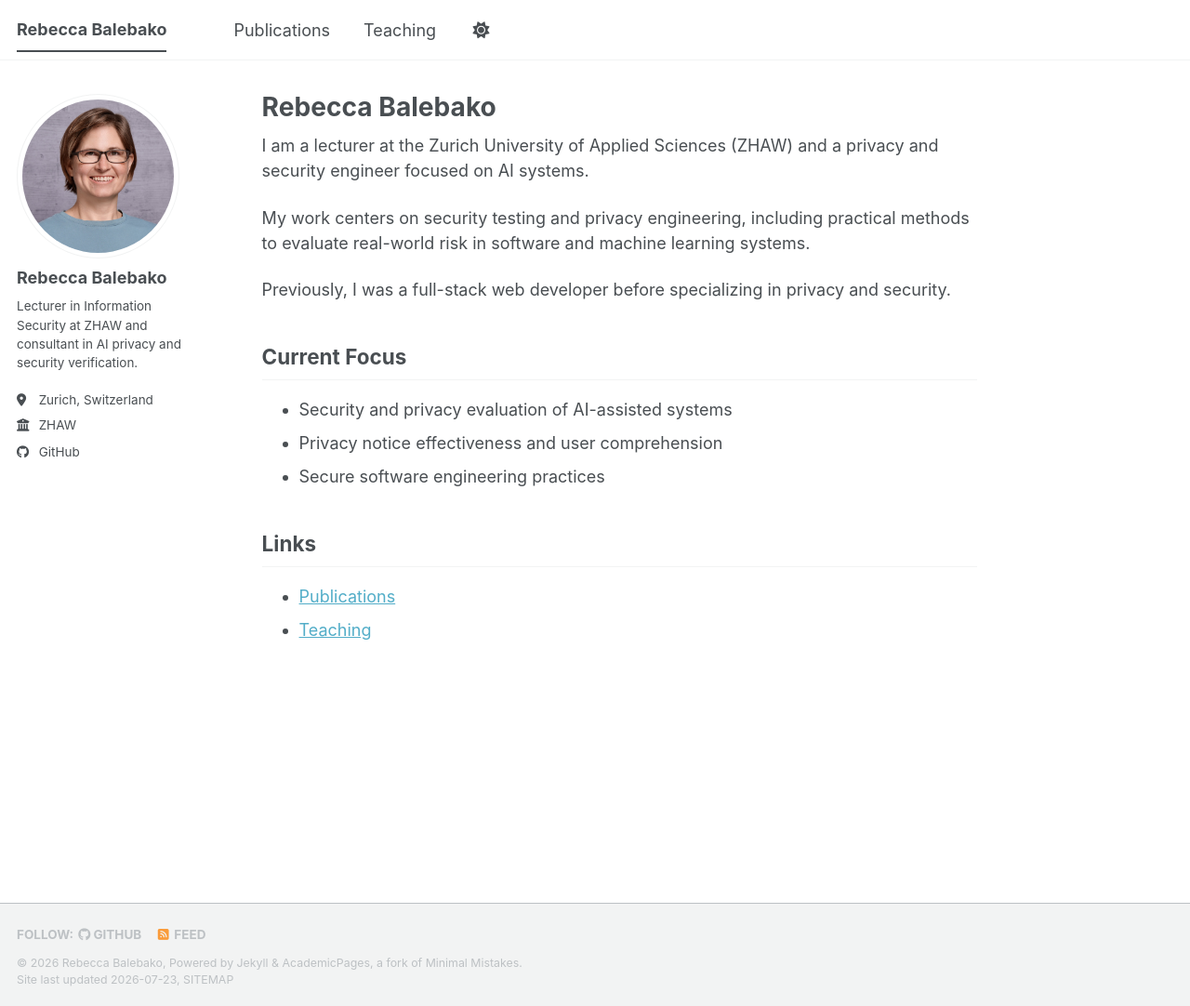
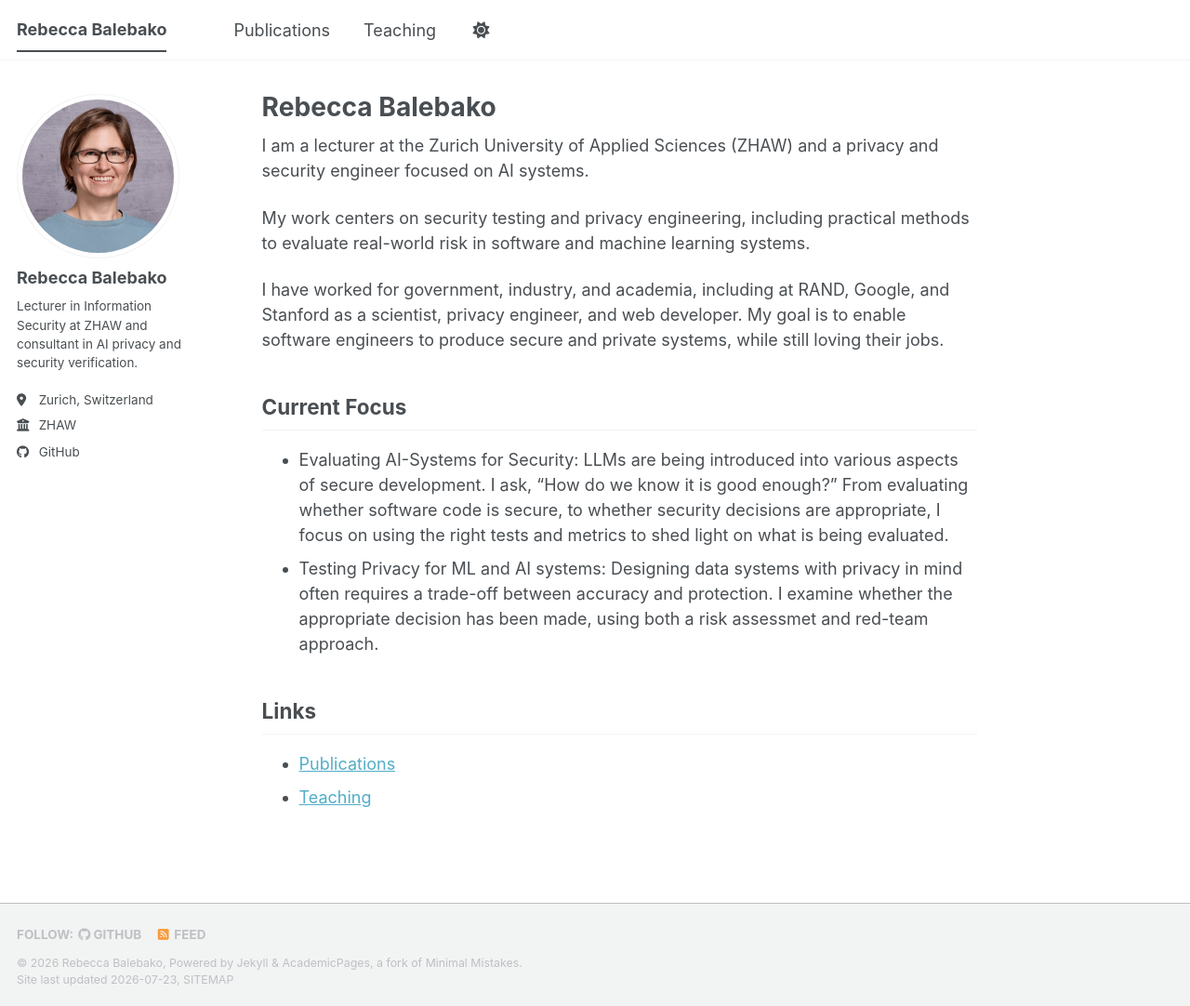
Before and after one commit to rbalebako/rbalebako.github.io, a Jekyll site: the page built from _pages/about.md, in a window 1280 px wide and 1082 px high. Shown: the whole window at 93% size. Built offline with Jekyll 4.4.1, drawn with Linux system fonts in a browser that asks for light colours; a style sheet for code colours, icons or effects is not loaded.

Commit message:
Update bio and publications, add new papers and GitHub Pages deploy workflow
- Update about.md with expanded bio and current research focus
- Add recent papers (LLM low-resource language attacks, Pragmatism position
  paper, Human-Uncentered AI Security) and split publications into
  ZHAW-era vs. earlier papers
- Fix broken Pragmatism PDF link and invalid <hd> heading tag
- Add GitHub Actions workflow to deploy via GitHub Pages, targeting main
- Bump Ruby to 4.0.6 and update Gemfile (jekyll 4.4, drop github-pages gem)
- Add favicon and draft post template

Co-Authored-By: Claude Sonnet 5 <noreply@anthropic.com>

```diff
--- a/_pages/about.md
+++ b/_pages/about.md
@@ -11,15 +11,15 @@ I am a lecturer at the Zurich University of Applied Sciences (ZHAW) and a privac
 
 My work centers on security testing and privacy engineering, including practical methods to evaluate real-world risk in software and machine learning systems.
 
-Previously, I was a full-stack web developer before specializing in privacy and security.
+I have worked for government, industry, and academia, including at RAND, Google, and Stanford as a scientist, privacy engineer, and web developer.  My goal is to enable software engineers to produce secure and private systems, while still loving their jobs.
 
 ## Current Focus
 
-- Security and privacy evaluation of AI-assisted systems
-- Privacy notice effectiveness and user comprehension
-- Secure software engineering practices
+* Evaluating AI-Systems for Security:  LLMs are being introduced into various aspects of secure development.  I ask, "How do we know it is good enough?"  From evaluating whether software code is secure, to whether security decisions are appropriate, I focus on using the right tests and metrics to shed light on what is being evaluated.
+* Testing Privacy for ML and AI systems:  Designing data systems with privacy in mind often requires a trade-off between accuracy and protection.  I examine whether the appropriate decision has been made, using both a risk assessmet and red-team approach.
+
 
 ## Links
 
-- [Publications](/publications/)
-- [Teaching](/teaching/)
+* [Publications](/publications/)
+* [Teaching](/teaching/)
```
Also changed, not shown: Gemfile (+10 -6 lines), _drafts/post-draft.md (added, +19 -0 lines), _pages/publications.html (+12 -1 lines), .github/workflows/deploy.yml (added), favicon.ico (added), 4 other files.
